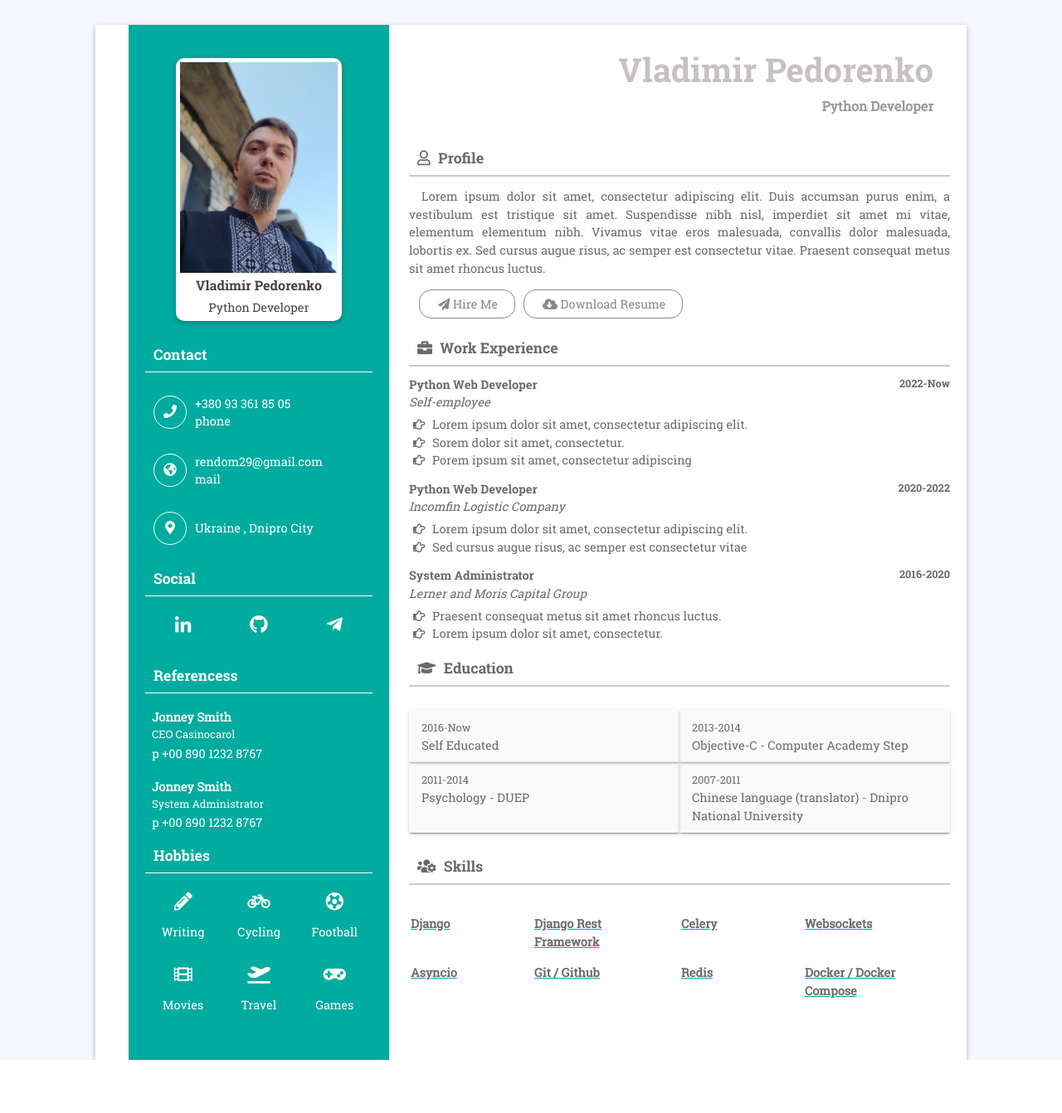
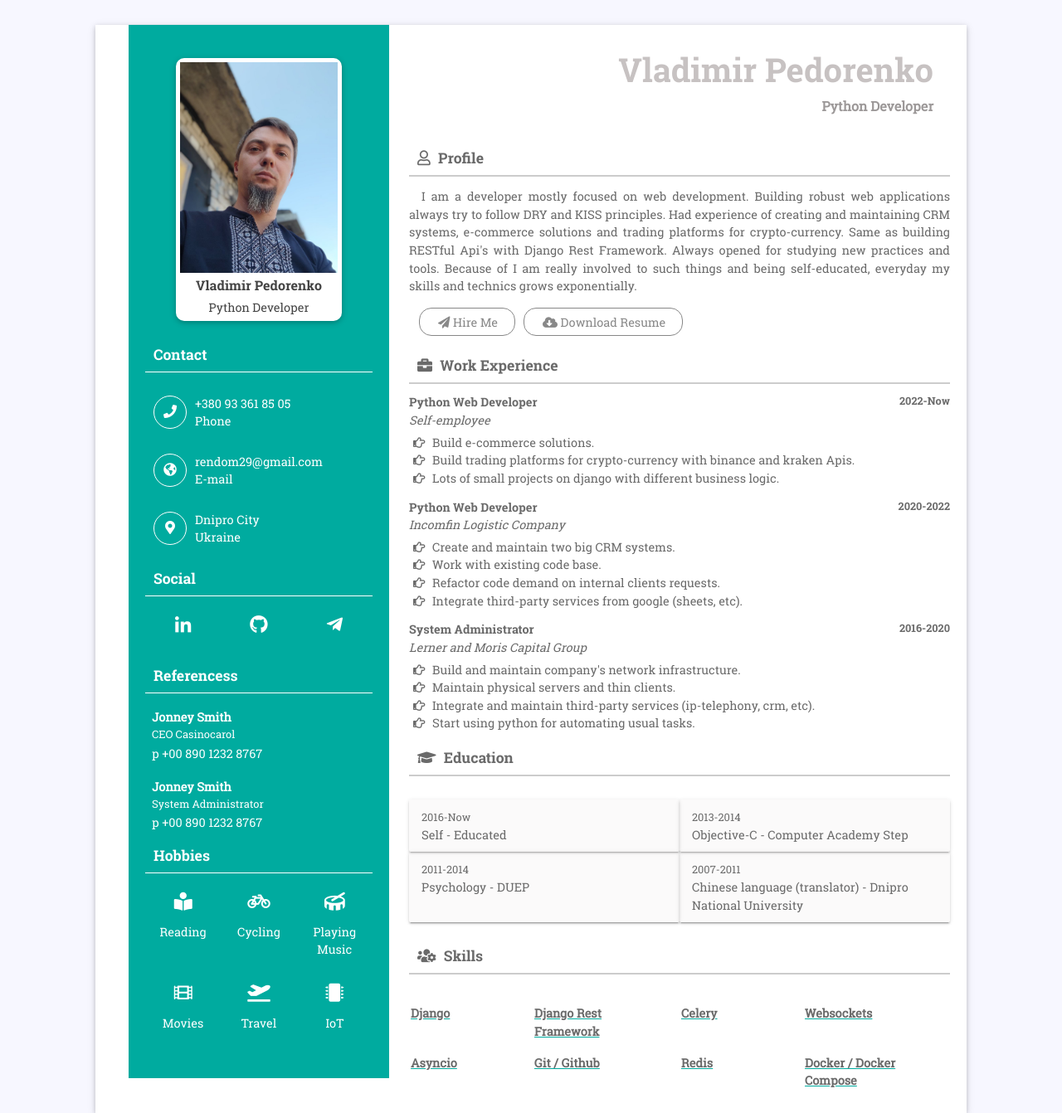
Before and after one commit to balojah/vladimir_p_cv, a Django app: page / in a window 1280 px wide. Shown: the whole page at 83% size. Before the commit the page ends 1278 px from the top, so only its background shows below. Run offline with Django 4.2, Linux system fonts and the light colour scheme; some libraries are stand-ins or nearby versions.

Commit message:
refactor template

```diff
--- a/my_cv/templates/my_cv/home/index.html
+++ b/my_cv/templates/my_cv/home/index.html
@@ -1,6 +1,5 @@
 {% extends 'my_cv/base.html' %}
 {% load static %}
-
 
 {% block content %}
 <body>
@@ -22,7 +21,7 @@
                             </div>
                             <div class="detail">
                                 +380 93 361 85 05 <br>
-                                phone
+                                Phone
                             </div>
                         </div>
                         <div class="contact-box pb0">
@@ -31,7 +30,7 @@
                             </div>
                             <div class="detail">
                                 <a href="mailto:rendom29@gmail.com" style="color: #FFFFFF">rendom29@gmail.com <br>
-                                mail</a>
+                                E-mail</a>
                             </div>
                         </div>
                         <div class="contact-box">
@@ -39,7 +38,7 @@
                                 <i class="fas fa-map-marker-alt"></i>
                             </div>
                             <div class="detail">
-                                Ukraine , Dnipro City
+                                Dnipro City<br>Ukraine
                             </div>
                         </div>
                         <h4 class="ltitle">Social</h4>
@@ -47,9 +46,9 @@
 <!--                            <li><i class="fab fa-facebook-f"></i></li>-->
 <!--                            <li><a href="#" style="color: #FFFFFF"><i class="fab fa-twitter"></i></a></li>-->
 <!--                            <li><a href="#" style="color: #FFFFFF"><i class="fab fa-google-plus-g"></i></a></li>-->
-                            <li><a href="#" style="color: #FFFFFF"><i class="fab fa-linkedin-in"></i></a></li>
-                            <li><a href="#" style="color: #FFFFFF"><i class="fab fa-github"></i></a></li>
-                            <li><a href="#" style="color: #FFFFFF"><i class="fab fa-telegram-plane"></i></a></li>
+                            <li><a href="#" target="_blank" style="color: #FFFFFF"><i class="fab fa-linkedin-in"></i></a></li>
+                            <li><a href="#" target="_blank" style="color: #FFFFFF"><i class="fab fa-github"></i></a></li>
+                            <li><a href="https://t.me/balojah" target="_blank" style="color: #FFFFFF"><i class="fab fa-telegram-plane"></i></a></li>
                         </ul>
                         <h4 class="ltitle">Referencess</h4>
 
@@ -65,12 +64,12 @@
                         </div>
                         <h4 class="ltitle">Hobbies</h4>
                         <ul class="hoby row no-margin">
-                            <li><i class="fas fa-pencil-alt"></i> <br> Writing</li>
+                            <li><i class="fas fa-book-reader"></i> <br> Reading</li>
                             <li><i class="fas fa-bicycle"></i> <br> Cycling</li>
-                            <li><i class="fas fa-futbol"></i> <br> Football</li>
+                            <li><i class="fas fa-drum"></i> <br> Playing Music</li>
                             <li><i class="fas fa-film"></i><br> Movies</li>
                             <li><i class="fas fa-plane-departure"></i> <br>Travel</li>
-                            <li><i class="fas fa-gamepad"></i> <br> Games</li>
+                            <li><i class="fas fa-microchip"></i> <br> IoT</li>
                         </ul>
                     </div>
                 </div>
@@ -82,7 +81,14 @@
                         </div>
                         <h2 class="rit-titl"><i class="far fa-user"></i> Profile</h2>
                         <div class="about">
-                            <p>Lorem ipsum dolor sit amet, consectetur adipiscing elit. Duis accumsan purus enim, a vestibulum est tristique sit amet. Suspendisse nibh nisl, imperdiet sit amet mi vitae, elementum elementum nibh. Vivamus vitae eros malesuada, convallis dolor malesuada, lobortis ex. Sed cursus augue risus, ac semper est consectetur vitae. Praesent consequat metus sit amet rhoncus luctus.</p>
+                            <p>I am a developer mostly focused on web development. Building robust web applications
+                                always try to follow DRY and KISS principles. Had experience of creating and maintaining
+                                CRM systems, e-commerce solutions and trading platforms for crypto-currency. Same as
+                                building RESTful Api's with Django Rest Framework. Always opened for studying new
+                                practices and tools. Because of I am really involved
+                                to such things and being self-educated, everyday my skills and technics
+                                grows exponentially.
+                            </p>
                             <div class="btn-ro row no-margin">
                                 <ul class="btn-link">
                                     <li>
@@ -99,16 +105,17 @@
                                 </ul>
                             </div>
                         </div>
-{% block modal %}
-    {% include 'my_cv/home/modal_form.html' %}
-{% endblock %}
+
+                        {% block modal %}
+                            {% include 'my_cv/home/modal_form.html' %}
+                        {% endblock %}
 
                         <!-- Empty toast to show the message -->
                         <div class="toast-container position-fixed top-0 end-0 p-3">
                           <div id="toast" class="toast align-items-center text-white bg-success border-0" role="alert" aria-live="assertive" aria-atomic="true">
                             <div class="d-flex">
                               <div id="toast-body" class="toast-body"></div>
-                              <button type="button" class="btn-close btn-close-white me-2 m-auto" data-bs-dismiss="toast" aria-label="Close"></button>
+                              <button type="button" class="btn-close btn-close-white me-2 m-auto" data-dismiss="toast" aria-label="Close"></button>
                             </div>
                           </div>
                         </div>
@@ -118,28 +125,29 @@
                             <h6>Python Web Developer <span>2022-Now</span></h6>
                             <i>Self-employee</i>
                             <ul>
-                                <li><i class="far fa-hand-point-right"></i> Lorem ipsum dolor sit amet, consectetur adipiscing elit. </li>
-                                <li><i class="far fa-hand-point-right"></i> Sorem dolor sit amet, consectetur. </li>
-                                <li><i class="far fa-hand-point-right"></i> Porem ipsum sit amet, consectetur adipiscing </li>
+                                <li><i class="far fa-hand-point-right"></i> Build e-commerce solutions. </li>
+                                <li><i class="far fa-hand-point-right"></i> Build trading platforms for crypto-currency with binance and kraken Apis. </li>
+                                <li><i class="far fa-hand-point-right"></i> Lots of small projects on django with different business logic.  </li>
                             </ul>
                         </div>
                         <div class="work-exp">
                             <h6>Python Web Developer <span>2020-2022</span></h6>
                             <i>Incomfin Logistic Company</i>
                             <ul>
-                                <li><i class="far fa-hand-point-right"></i> Lorem ipsum dolor sit amet, consectetur adipiscing elit. </li>
-
-                                <li><i class="far fa-hand-point-right"></i> Sed cursus augue risus, ac semper est consectetur vitae </li>
+                                <li><i class="far fa-hand-point-right"></i> Create and maintain two big CRM systems. </li>
+                                <li><i class="far fa-hand-point-right"></i> Work with existing code base. </li>
+                                <li><i class="far fa-hand-point-right"></i> Refactor code demand on internal clients requests. </li>
+                                <li><i class="far fa-hand-point-right"></i> Integrate third-party services from google (sheets, etc). </li>
                             </ul>
                         </div>
                         <div class="work-exp">
                             <h6>System Administrator <span>2016-2020</span></h6>
                             <i>Lerner and Moris Capital Group</i>
                             <ul>
-                                <li><i class="far fa-hand-point-right"></i> Praesent consequat metus sit amet rhoncus luctus.
-
-                                </li>
-                                <li><i class="far fa-hand-point-right"></i> Lorem ipsum dolor sit amet, consectetur. </li>
+                                <li><i class="far fa-hand-point-right"></i> Build and maintain company's network infrastructure.</li>
+                                <li><i class="far fa-hand-point-right"></i> Maintain physical servers and thin clients.</li>
+                                <li><i class="far fa-hand-point-right"></i> Integrate and maintain third-party services (ip-telephony, crm, etc). </li>
+                                <li><i class="far fa-hand-point-right"></i> Start using python for automating usual tasks. </li>
 
                             </ul>
                         </div>
@@ -148,7 +156,7 @@
                         <div class="education">
                             <ul class="row no-margin">
                                 <li class="col-md-6"><span>2016-Now</span> <br>
-                                    Self Educated</li>
+                                    Self - Educated</li>
                                 <li class="col-md-6"><span>2013-2014</span> <br>
                                     Objective-C - Computer Academy Step</li>
                                 <li class="col-md-6"><span>2011-2014</span> <br>
@@ -180,10 +188,6 @@
                                     </div>
                                     <div class="col-sm-6">
                                         <b>Django Rest Framework</b>
-
-{#                                        <div class="progress">#}
-{#                                            <div class="progress-bar" role="progressbar" style="width: 65%" aria-valuenow="25" aria-valuemin="0" aria-valuemax="100"></div>#}
-{#                                        </div>#}
                                     </div>
                                 </div>
                             </div>
@@ -194,9 +198,6 @@
                                     </div>
                                     <div class="col-sm-6">
                                         <b>Websockets</b>
-{#                                        <div class="progress">#}
-{#                                            <div class="progress-bar" role="progressbar" style="width: 85%" aria-valuenow="25" aria-valuemin="0" aria-valuemax="100"></div>#}
-{#                                        </div>#}
                                     </div>
                                 </div>
                             </div>
@@ -208,9 +209,6 @@
                                     </div>
                                     <div class="col-sm-6">
                                          <b>Git / Github</b>
-{#                                        <div class="progress">#}
-{#                                            <div class="progress-bar" role="progressbar" style="width: 75%" aria-valuenow="25" aria-valuemin="0" aria-valuemax="100"></div>#}
-{#                                        </div>#}
                                     </div>
                                 </div>
                             </div>
@@ -221,9 +219,6 @@
                                     </div>
                                     <div class="col-sm-6">
                                         <b>Docker / Docker Compose</b>
-{#                                        <div class="progress">#}
-{#                                            <div class="progress-bar" role="progressbar" style="width: 55%" aria-valuenow="25" aria-valuemin="0" aria-valuemax="100"></div>#}
-{#                                        </div>#}
                                     </div>
                                 </div>
                             </div>
```
Also changed, not shown: docker-compose.yml (added), my_cv/templates/my_cv/assets/images/bg_2.jpg (deleted), my_cv/templates/my_cv/assets/images/gallery/gallery_01.jpg (deleted), my_cv/templates/my_cv/assets/images/gallery/gallery_02.jpg (deleted), my_cv/templates/my_cv/assets/images/gallery/gallery_03.jpg (deleted), my_cv/templates/my_cv/assets/images/gallery/gallery_04.jpg (deleted), my_cv/templates/my_cv/assets/images/gallery/gallery_05.jpg (deleted), my_cv/templates/my_cv/assets/images/gallery/gallery_06.jpg (deleted), my_cv/templates/my_cv/assets/images/gallery/gallery_08.jpg (deleted), my_cv/templates/my_cv/assets/images/gallery/gallery_09.jpg (deleted), my_cv/templates/my_cv/assets/images/gallery/gallery_10.jpg (deleted), my_cv/templates/my_cv/assets/images/gallery/gallery_11.jpg (deleted), my_cv/templates/my_cv/assets/images/gallery/gallery_12.jpg (deleted), my_cv/templates/my_cv/assets/images/profile-big_.jpg (deleted), 1 more files, 1 other file.
